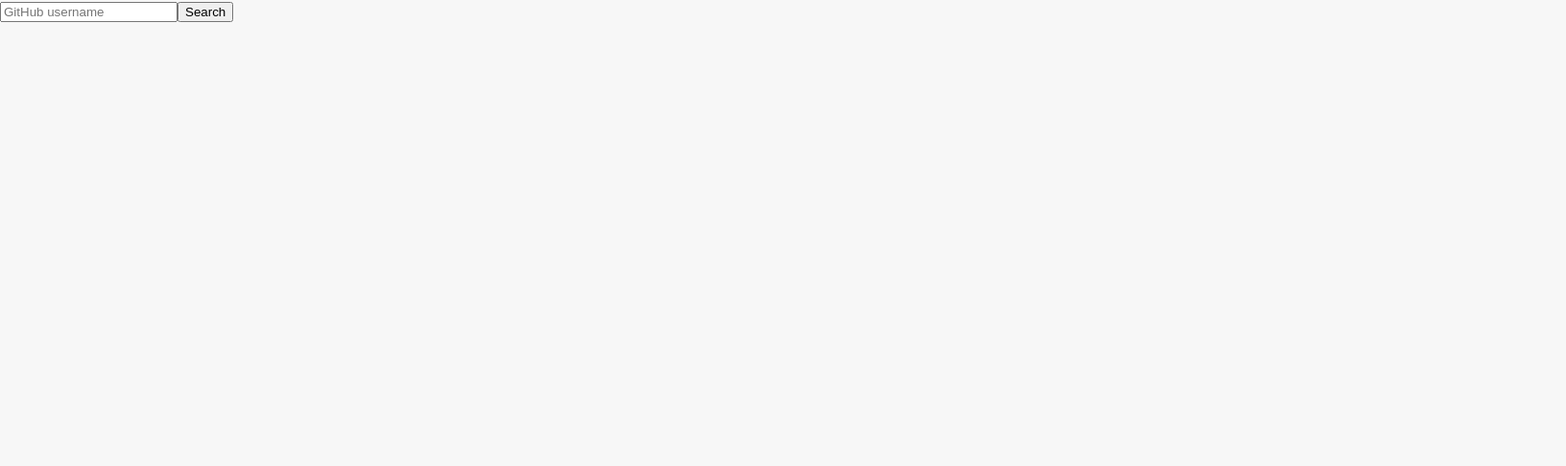
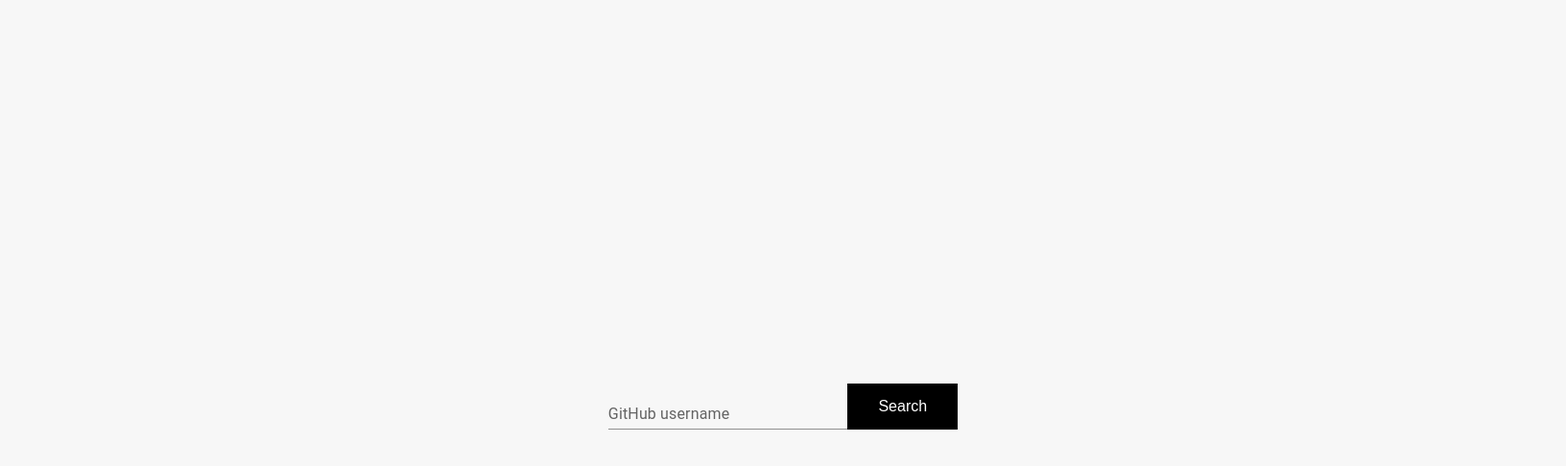
Before and after one commit to Waryks/git-hub-gist-proj, a React (Create React App) app in the folder git-hub-gist-reaction/: page / in a window 1280 px wide. Shown: the top 486 px of the page at 96% size, 1632 px wide, since content can reach past the window. Built offline with nearby package versions, Linux system fonts and the light colour scheme.

Commit message:
Added some UX changes.

```diff
--- a/git-hub-gist-reaction/src/components/Footer.css
+++ b/git-hub-gist-reaction/src/components/Footer.css
@@ -1,5 +1,5 @@
 .stickToBottom {
     position: fixed;
     bottom: 0;
-
+    padding-left: 80%;
 }
--- a/git-hub-gist-reaction/src/components/Footer.jsx
+++ b/git-hub-gist-reaction/src/components/Footer.jsx
@@ -11,8 +11,8 @@ const Footer = () => {
     }
 
     return (
-            <Box>
-                <BottomNavigation className="stickToBottom" value={value} onChange={onChange} showLabels>
+            <Box className="stickToBottom">
+                <BottomNavigation value={value} onChange={onChange} showLabels>
                     <BottomNavigationAction component={Link} to={'/'} value={'/'} label='Back'/>
                 </BottomNavigation>
             </Box>
--- a/git-hub-gist-reaction/src/components/GistDescription.css
+++ b/git-hub-gist-reaction/src/components/GistDescription.css
@@ -1,4 +1,5 @@
 .ul{
+    position: relative;
     list-style-type: none;
     padding: 2%;
 }
--- a/git-hub-gist-reaction/src/components/GistDescription.jsx
+++ b/git-hub-gist-reaction/src/components/GistDescription.jsx
@@ -1,5 +1,5 @@
 import React, { useState} from "react";
-import {Card, Chip, CardHeader, CardContent, Button} from '@mui/material';
+import {Card, Chip, CardHeader, CardContent, Button, Avatar} from '@mui/material';
 import {getGistContent, getGistForks} from "../config/config"
 import "./GistDescription.css"
 import {Forks} from "./Forks"
@@ -41,8 +41,9 @@ const GistDescription = (data) => {
                 sx={{ width: 3/4 , minWidth: 300}}
             >
                 <CardHeader
-                title={data.data.description}
-                subheader={"No. Files " + Object.keys(files).length}
+                    avatar={<Avatar alt="NaN" src={data.data.owner.avatar_url}/>}
+                    title={data.data.description}
+                    subheader={"No. Files " + Object.keys(files).length}
                 />
                 <CardContent>
                     { data && !error ? (
--- a/git-hub-gist-reaction/src/pages/PageNotFound.jsx
+++ b/git-hub-gist-reaction/src/pages/PageNotFound.jsx
@@ -3,7 +3,7 @@ import React from 'react';
 function PageNotFound(){
     return(
         <div>
-            <img src="https://i.stack.imgur.com/6M513.png" alt="404 Not found"/>
+            <img src="./404.png" alt="404 Not found"/>
         </div >
     );
 }
--- /dev/null
+++ b/git-hub-gist-reaction/src/pages/Search.css
@@ -0,0 +1,21 @@
+.button{
+    background-color: #000000;
+    border: none;
+    color: white;
+    padding: 15px 32px;
+    text-align: center;
+    display: inline-block;
+    font-size: 16px;
+}
+
+.fieldStyle{
+    width: 30% ;
+}
+
+.p{
+    position:relative;
+    top: -350px;
+    right: -44%;
+    align-items: center;
+    color: red;
+}
--- a/git-hub-gist-reaction/src/pages/Search.jsx
+++ b/git-hub-gist-reaction/src/pages/Search.jsx
@@ -1,5 +1,7 @@
 import React, { useState } from 'react';
 import { useNavigate } from "react-router-dom";
+import {Box, TextField} from '@mui/material';
+import './Search.css'
 
 function SearchPage(){
     const [user, setUser] = useState('');
@@ -20,15 +22,24 @@ function SearchPage(){
     return(
         <div>
             <form>
-                <input
-                    value={user}
-                    placeholder="GitHub username"
+                <Box
+                    display="flex"
+                    alignItems="center"
+                    justifyContent="center"
+                    padding={50}
+                    component="form"
+                    noValidate
+                    autoComplete="off"
+                    sx={{minWidth: "65%"}}
                     onChange={event => setUser(event.target.value)}
-                />
-                <button onClick={handleSearch}>
-                    Search
-                </button>
-                <p>{credentialError}</p>
+                >
+                    <TextField inputProps={{style: { textAlign: 'center' }}}  className="fieldStyle" id="standard-basic" label="GitHub username" variant="standard" />
+
+                    <button className="button" onClick={handleSearch}>
+                        Search
+                    </button>
+                </Box>
+                <p className="p">{credentialError}</p>
             </form>
         </div>
     );
--- /dev/null
+++ b/git-hub-gist-reaction/src/pages/ShowGists.css
@@ -0,0 +1,7 @@
+.h1{
+    padding-left: 100px;
+    position:relative;
+    text-align: left;
+    font-size: 100px;
+    font-family: Arial, serif;
+}
--- a/git-hub-gist-reaction/src/pages/ShowGists.jsx
+++ b/git-hub-gist-reaction/src/pages/ShowGists.jsx
@@ -3,6 +3,8 @@ import { useParams } from "react-router-dom";
 import { getAllGistURI } from "../config/config"
 import { UserGists } from '../components/UserGists';
 import {Footer} from "../components/Footer";
+
+import './ShowGists.css'
 
 import axios from "axios"
 
@@ -45,7 +47,7 @@ function ShowGistsPage(){
 
       return (
         <div>
-            {found && <h1>The gists of the user {user}</h1>}
+            {found && <h1 className="h1">{user}</h1>}
           {loading && <div>Loading...</div>}
           {error && error === 'Request failed with status code 404' && (
             <div>{'User not found try another!'}</div>
```
Also changed, not shown: git-hub-gist-reaction/public/404.png (added).
